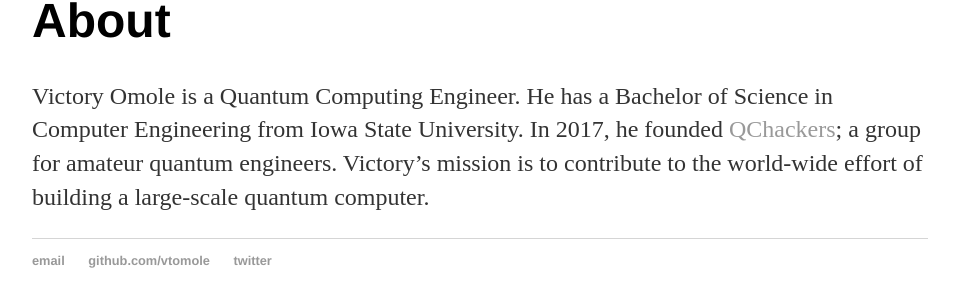
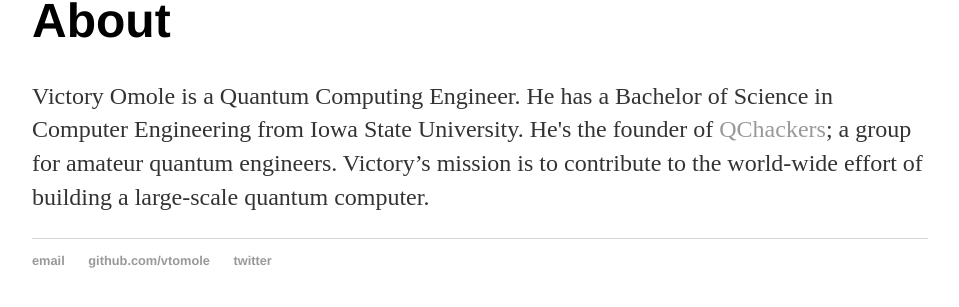
Before and after one commit to vtomole/vtomole.github.io, a Jekyll site: the page built from about/index.html, in a window 1280 px wide. Shown: the part 122-429 px from the top of the page, without its empty margins (160-1119 px from the left). Built offline with Jekyll 4.4.1, drawn with Linux system fonts in a browser that asks for light colours.

Commit message:
Fix type

```diff
--- a/about/index.html
+++ b/about/index.html
@@ -5,6 +5,6 @@ title: About Victory
 
 		<div class="about">
 			<h1>About</h1>
-			<p>Victory Omole is a Quantum Computing Engineer. He has a Bachelor of Science in Computer Engineering from Iowa State University. In 2017, he founded <a href="https://github.com/QCHackers">QChackers</a>; a group for amateur quantum engineers. Victory’s mission is to contribute to the world-wide effort of building a large-scale quantum computer.</p>
+			<p>Victory Omole is a Quantum Computing Engineer. He has a Bachelor of Science in Computer Engineering from Iowa State University. He's the founder of <a href="https://github.com/QCHackers">QChackers</a>; a group for amateur quantum engineers. Victory’s mission is to contribute to the world-wide effort of building a large-scale quantum computer.</p>
 
 		</div>
```
